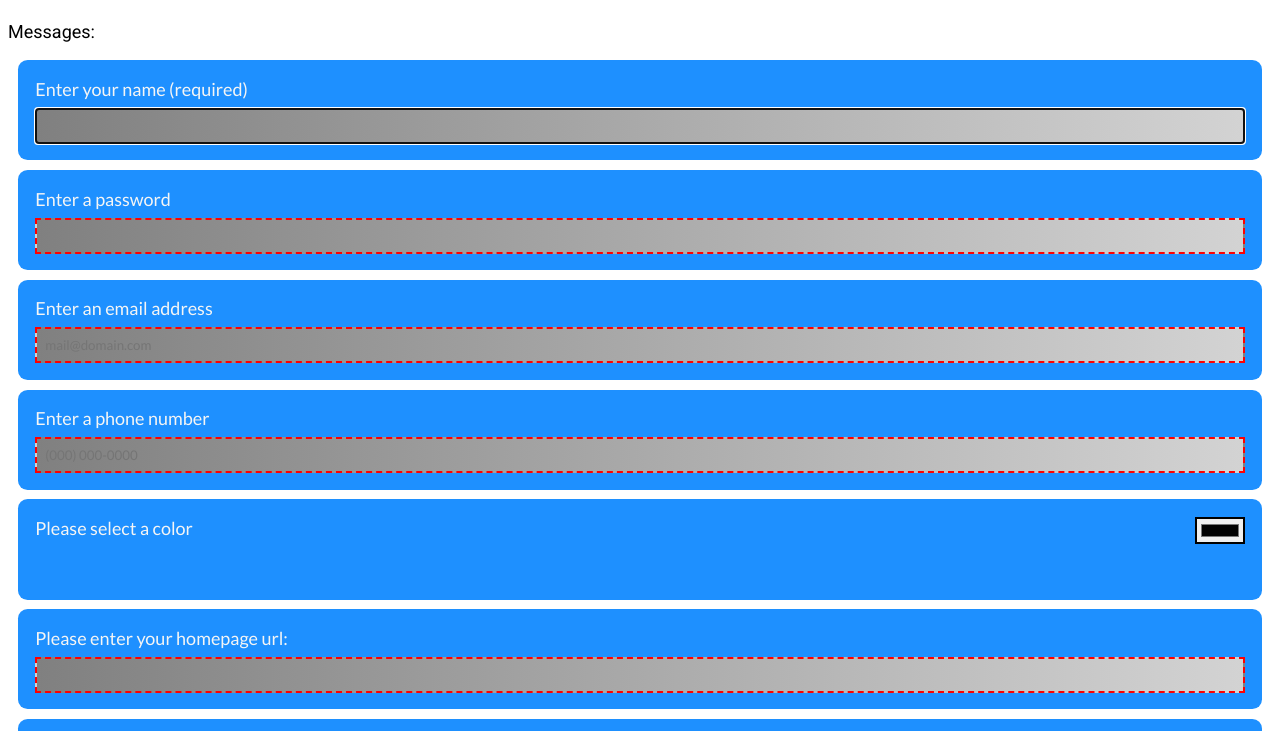
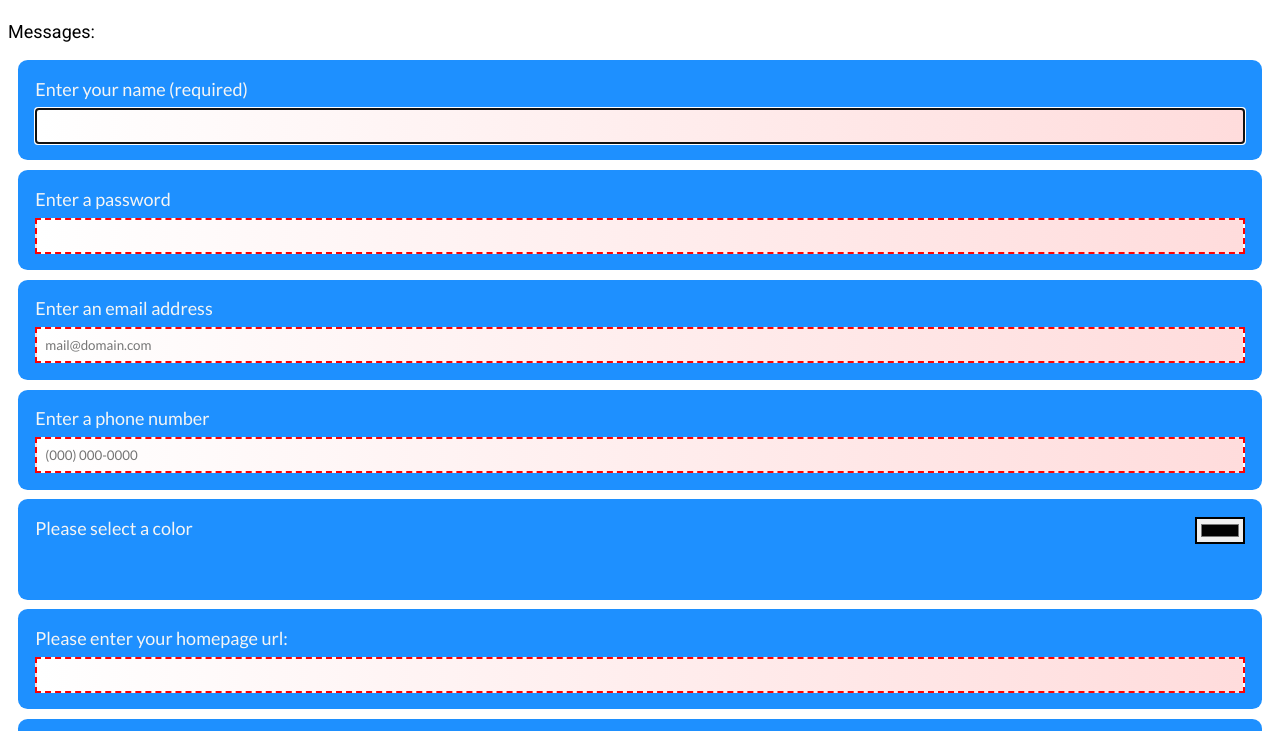
Before and after one commit to gherreragonzalez1/CIDM-3372, a plain HTML site: page Assignment6/Events/index.html in a window 1280 px wide. Shown: the part 69-800 px from the top of the page. Drawn offline with Linux system fonts and the light colour scheme.

Commit message:
updated index.html

```diff
--- a/Assignment6/Events/index.html
+++ b/Assignment6/Events/index.html
@@ -68,7 +68,7 @@
         }
 
         input:invalid:required {
-            background-image: linear-gradient(to right, grey, lightgrey);
+            background-image: linear-gradient(to right, white, #FFDCDC);
         }
 
         input:valid {
```
